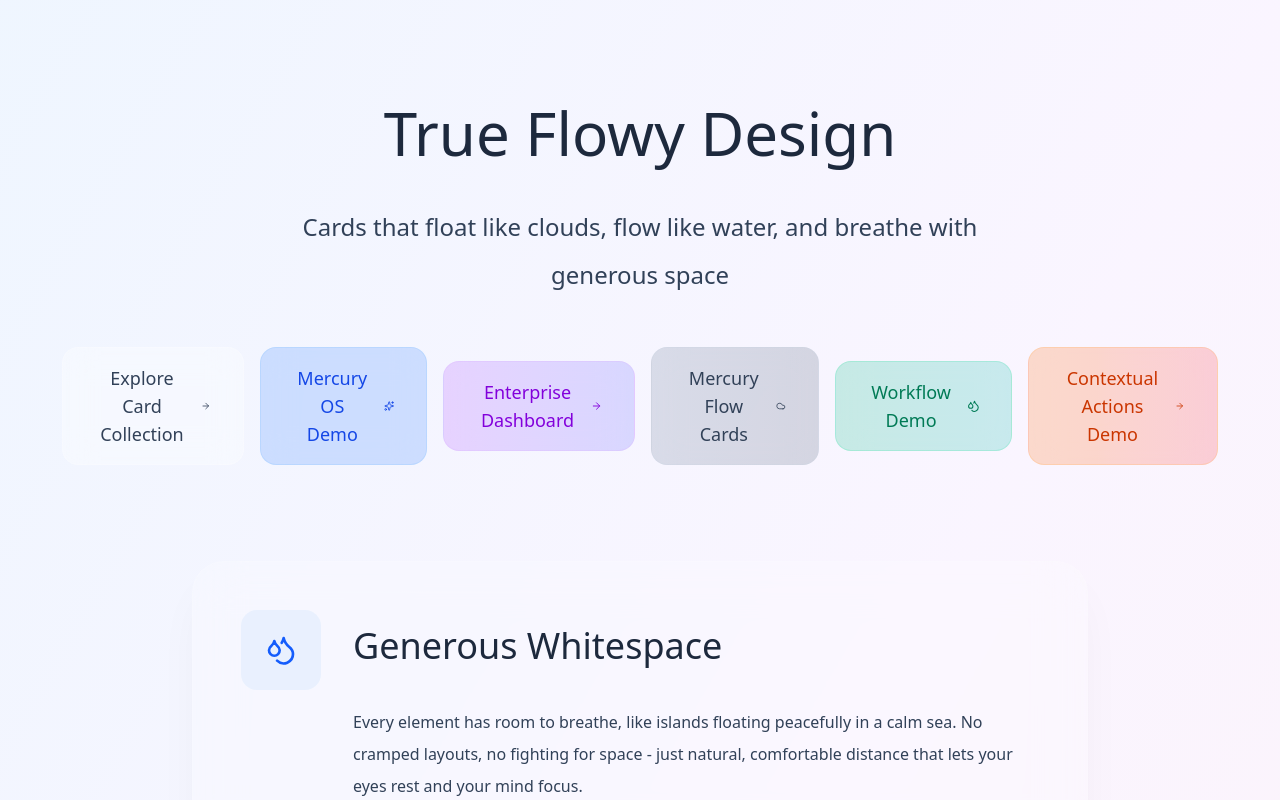
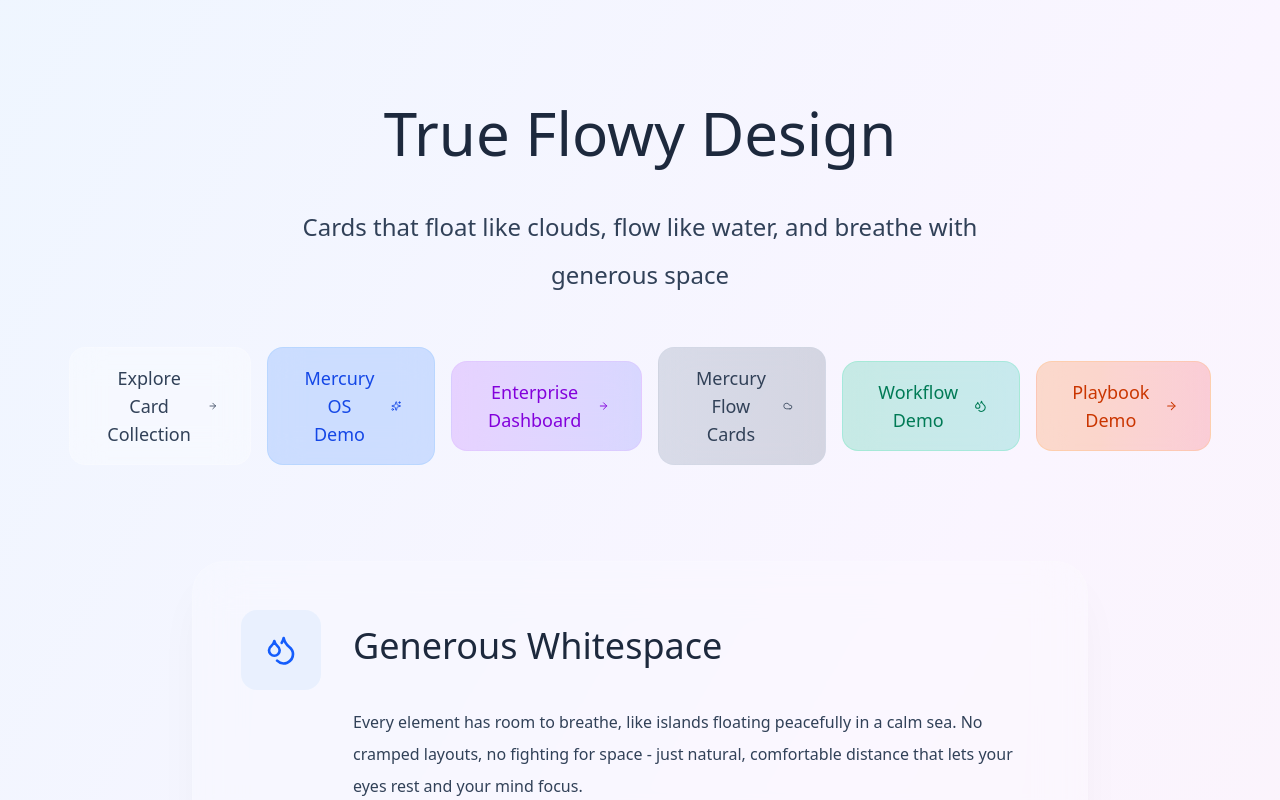
Before and after one commit to bswa006/flowy-design, a Next.js app: page / in a window 1280 px wide. Shown: the top 800 px of the page. Built offline with nearby package versions, Linux system fonts and the light colour scheme.

Commit message:
playbook

```diff
--- a/app/page.tsx
+++ b/app/page.tsx
@@ -155,11 +155,11 @@ export default function TrueFlowyShowcase() {
               </Link>
 
               <Link
-                href="/mercury-contextual-demo"
+                href="/canvas-workflow"
                 className="inline-flex items-center space-x-3 px-8 py-4 bg-gradient-to-r from-orange-500/20 to-red-500/20 backdrop-blur-lg border border-orange-300/30 rounded-2xl text-orange-700 hover:text-orange-800 hover:from-orange-500/30 hover:to-red-500/30 transition-all duration-500 ease-out hover:scale-105"
               >
                 <span className="text-lg font-medium">
-                  Contextual Actions Demo
+                  Playbook Demo
                 </span>
                 <ArrowRight className="w-5 h-5" />
               </Link>
```
